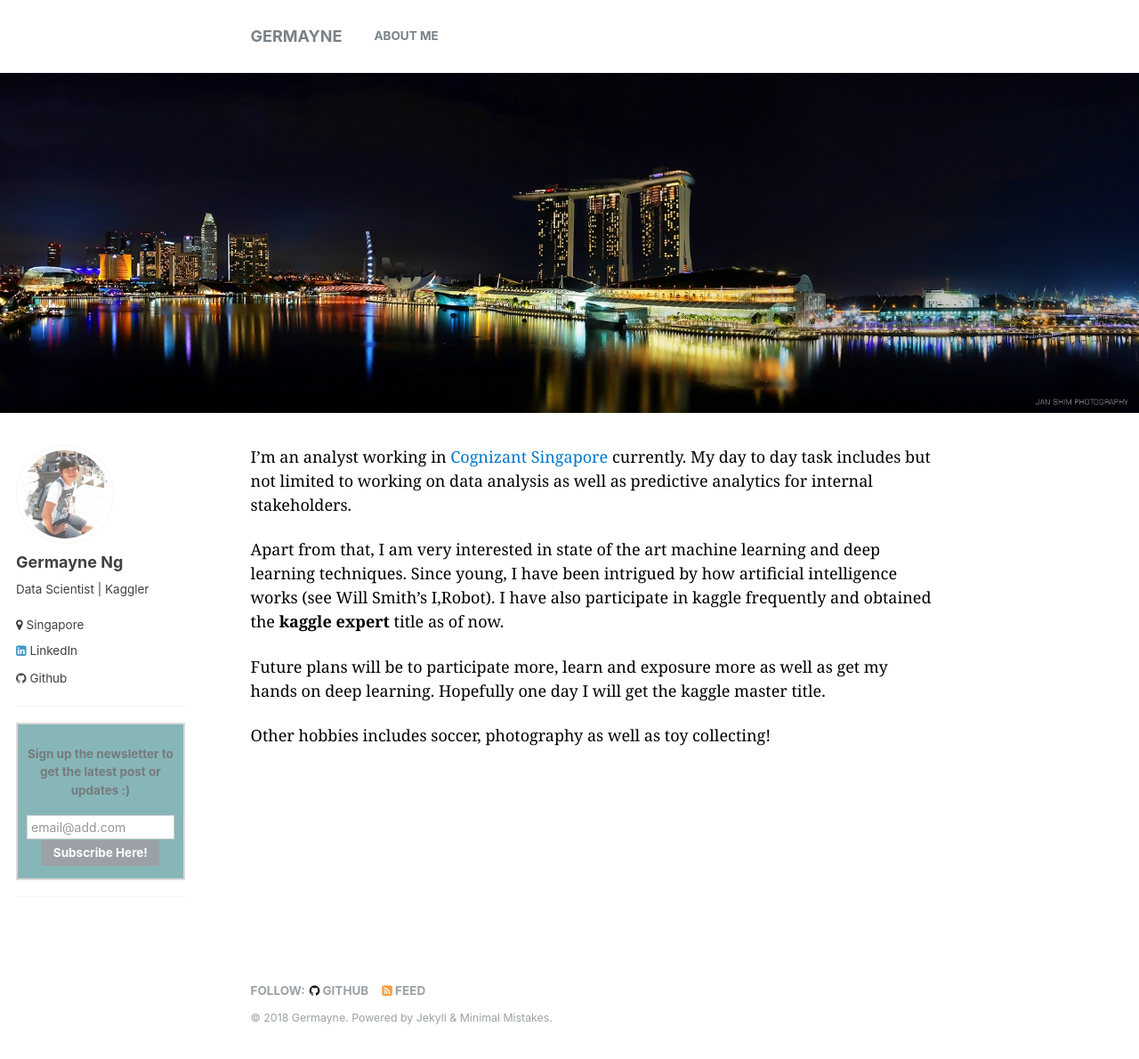
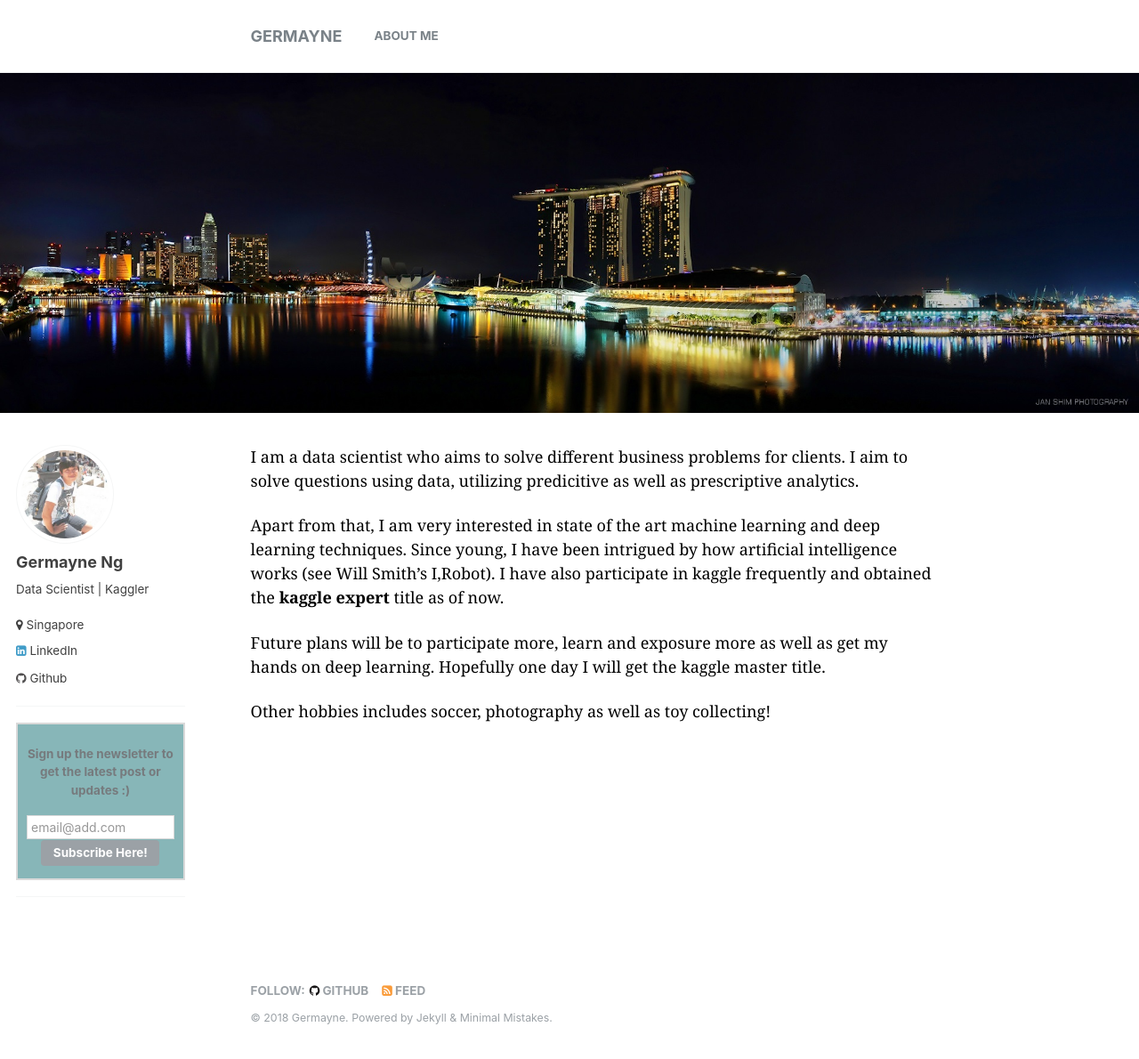
Before and after one commit to germayneng/template-_githubpages, a Jekyll site: the page built from _pages/profile.md, in a window 1280 px wide and 1207 px high. Shown: the top 1190 px of the window at 89% size. Built offline with Jekyll 4.4.1, drawn with Linux system fonts in a browser that asks for light colours.

Commit message:
Update profile.md

```diff
--- a/_pages/profile.md
+++ b/_pages/profile.md
@@ -7,7 +7,7 @@ image:
   feature: banner.jpg
 ---
 
-I'm an analyst working in [Cognizant Singapore](https://www.cognizant.com/singapore) currently. My day to day task includes but not limited to working on data analysis as well as predictive analytics for internal stakeholders.
+I am a data scientist who aims to solve different business problems for clients. I aim to solve questions using data, utilizing predicitive as well as prescriptive analytics.
 
 Apart from that, I am very interested in state of the art machine learning and deep learning techniques. Since young, I have been intrigued by how artificial intelligence works (see Will Smith's I,Robot). I have also participate in kaggle frequently and obtained the **kaggle expert** title as of now.
 
```
